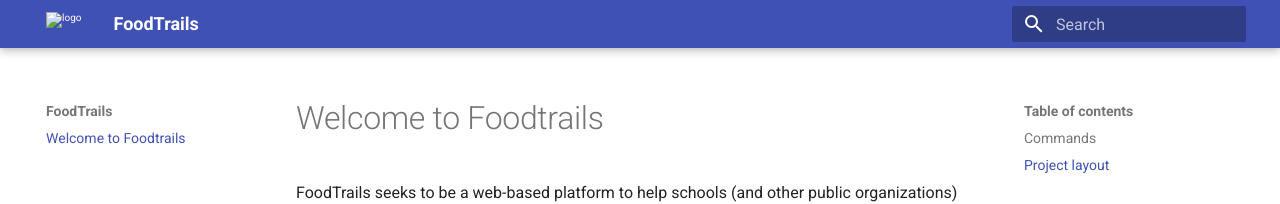
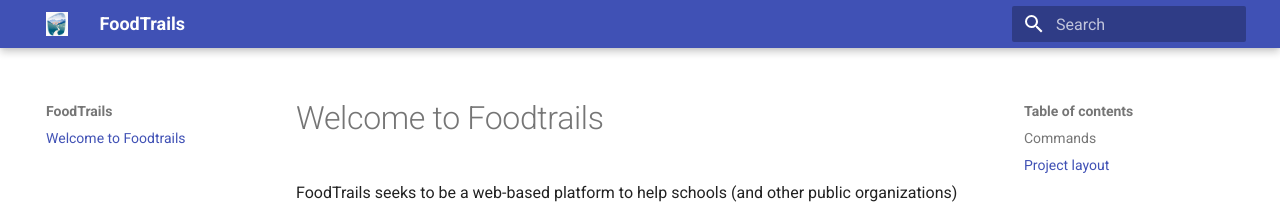
Before and after one commit to foodtrails/documentation, an MkDocs documentation site: the page built from docs/index.md, in a window 1280 px wide. Shown: the top 204 px of the page. Built offline with MkDocs 1.6.1 and Material for MkDocs 9.7.7, drawn with Linux system fonts in a browser that asks for light colours.

Commit message:
Add logo and correct directory structure

```diff
--- a/mkdocs.yml
+++ b/mkdocs.yml
@@ -1,4 +1,4 @@
 site_name: FoodTrails
 theme:
   name: material
-  logo: assets/logo.png
+  logo: img/logo.png
```
Also changed, not shown: docs/img/logo.png (renamed from docs/logo.png).
